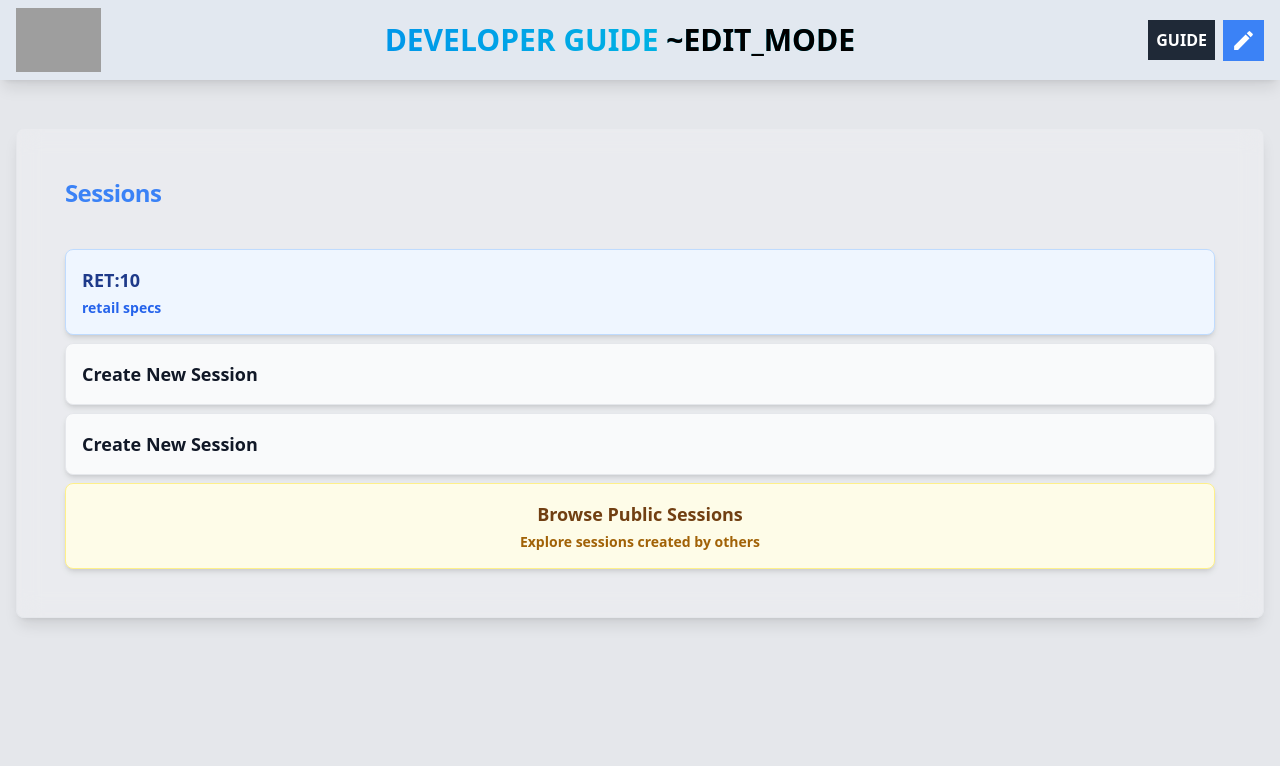
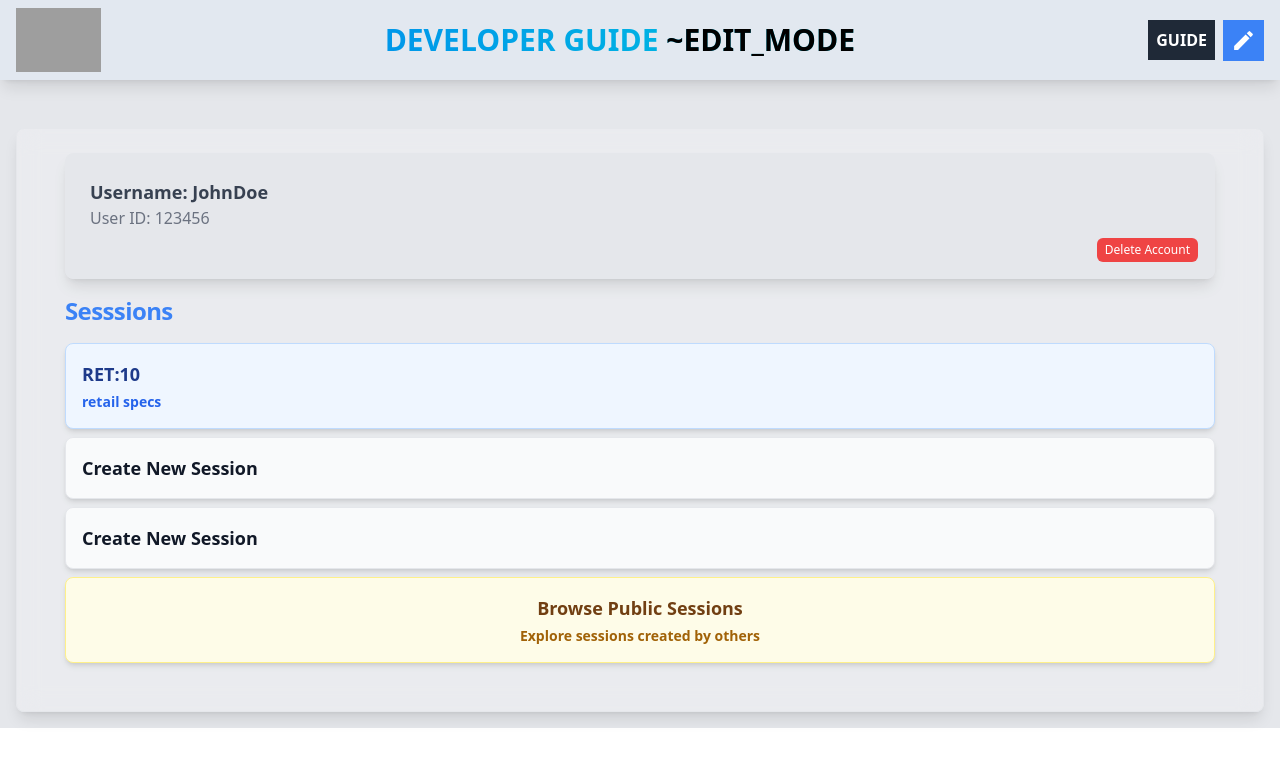
Before and after one commit to ONDC-Official/developer-guide-editor, a React (Vite) app in the folder frontend-editor/: page /user-page in a window 1280 px wide. Shown: the top 766 px of the page. Built offline with nearby package versions, Linux system fonts and the light colour scheme; grey boxes are pictures that could not be loaded; the HTML template or start-up script is replaced by a standard one.

Commit message:
refactor: Update UserManagePage component to display user data and sessions

```diff
--- a/frontend-editor/src/pages/user-page.tsx
+++ b/frontend-editor/src/pages/user-page.tsx
@@ -29,7 +29,7 @@ export default function UserManagePage() {
   const [loading, setLoading] = useState(false);
   return (
     <>
-      <div className="bg-gray-200 p-4 h-screen ">
+      <div className="bg-gray-200 p-4">
         <div className="flex items-center">
           <div className="w-full flex justify-center">
             <UserSesssonList />
@@ -40,6 +40,19 @@ export default function UserManagePage() {
     </>
   );
 }
+function UserData() {
+  return (
+    <Card className="w-full bg-gray-200 p-6 rounded-lg shadow-lg relative">
+      <div className="mb-6">
+        <p className="text-lg font-semibold text-gray-700">Username: JohnDoe</p>
+        <p className=" text-base text-gray-500">User ID: 123456</p>
+      </div>
+      <button className="text-xs py-1 px-2 bg-red-500 text-white rounded-md hover:bg-red-600 transition duration-150 ease-in-out absolute bottom-4 right-4">
+        Delete Account
+      </button>
+    </Card>
+  );
+}
 
 function UserSesssonList() {
   return (
@@ -47,13 +60,11 @@ function UserSesssonList() {
       className="mx-auto w-full bg-white
           bg-opacity-20  backdrop-blur-md p-6 rounded-lg shadow-lg mt-28"
     >
-      <CardHeader className="space-y-1">
-        <CardTitle className="text-2xl md:text-2xl lg:text-2xl font-bold text-transparent bg-clip-text flex-grow bg-blue-500 mb-4">
-          Sessions
+      <CardContent>
+        <UserData />
+        <CardTitle className="text-2xl md:text-2xl lg:text-2xl font-bold text-transparent bg-clip-text flex-grow bg-blue-500 mb-4 mt-4">
+          Sesssions
         </CardTitle>
-        {/* <CardDescription>Manage your sessions here</CardDescription> */}
-      </CardHeader>
-      <CardContent>
         <div className="space-y-2">
           {dummyData.map((sesData) => (
             <UserSessionCard sesData={sesData} />
```
